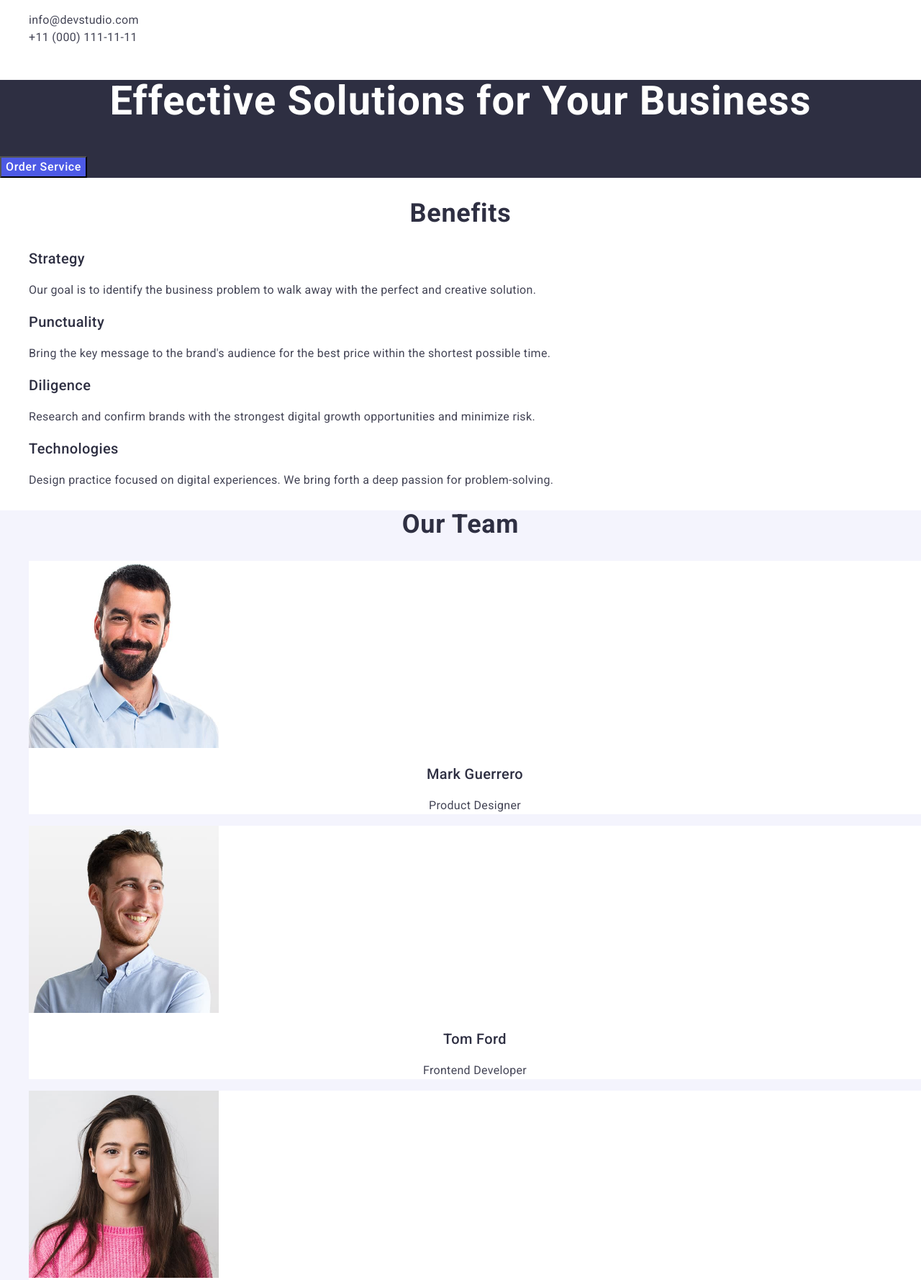
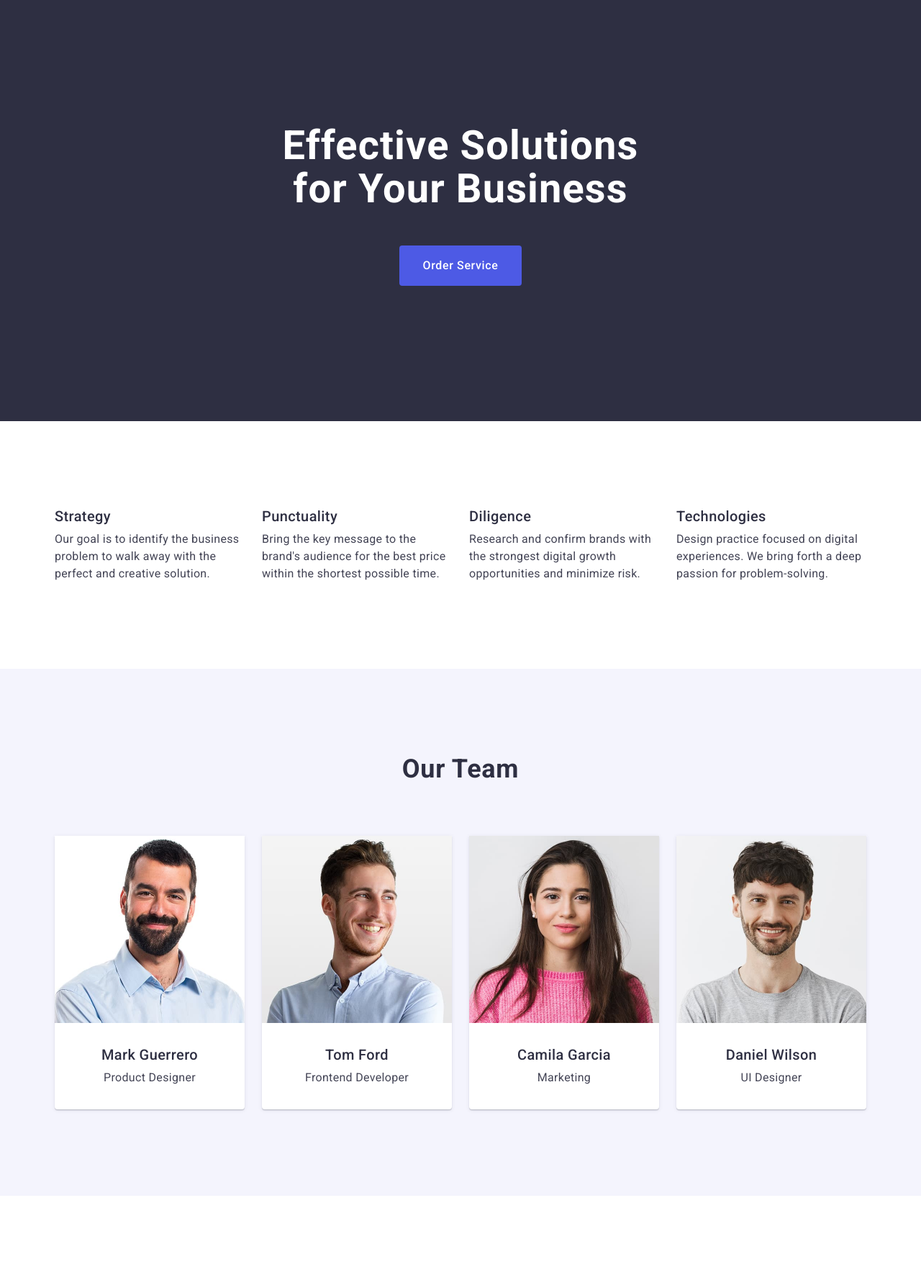
Before and after one commit to Vladyslav-Zaporozhets/goit-markup-hw-03, a plain HTML site: page index.html in a window 1280 px wide. Shown: the part 109-1887 px from the top of the page at 72% size. Drawn offline with nearby package versions, Linux system fonts and the light colour scheme.

Commit message:
add styles

```diff
--- a/css/styles.css
+++ b/css/styles.css
@@ -5,9 +5,22 @@ body {
   font-size: 16px;
 }
 
+/* Resets */
+h1,
+h2,
+h3,
+h4,
+h5,
+h6,
+p {
+  margin: 0;
+}
+
 ul,
 ol {
   list-style-type: none;
+  padding: 0;
+  margin: 0;
 }
 
 a {
@@ -18,6 +31,12 @@ address {
   font-style: normal;
 }
 
+img {
+  display: block;
+  max-width: 100%;
+  height: auto;
+}
+
 /* Utility Styles */
 .section-title {
   font-size: 36px;
@@ -26,6 +45,7 @@ address {
   text-align: center;
   text-transform: capitalize;
   color: #2e2f42;
+  margin-bottom: 72px;
 }
 
 .section-subtitle {
@@ -34,6 +54,7 @@ address {
   line-height: 1.2;
   letter-spacing: 0.02em;
   color: #2e2f42;
+  margin-bottom: 8px;
 }
 
 .section-text {
@@ -43,7 +64,31 @@ address {
   color: #434455;
 }
 
+.container {
+  max-width: 1158px;
+  padding: 0 15px;
+  margin: 0 auto;
+}
+
+.section {
+  padding-top: 120px;
+  padding-bottom: 120px;
+}
+
+.item-text-place {
+  padding: 32px 16px;
+}
+
 /* Header */
+.header {
+  border-bottom: 1px solid #e7e9fc;
+}
+
+.header-container {
+  display: flex;
+  align-items: center;
+}
+
 .logo {
   font-family: "Raleway", sans-serif;
   font-weight: 700;
@@ -52,6 +97,11 @@ address {
   letter-spacing: 0.03em;
   text-transform: uppercase;
   color: #4d5ae5;
+}
+
+.header-logo {
+  padding: 24px 0;
+  margin-right: 76px;
 }
 
 .header-logo .logo-element {
@@ -87,6 +137,8 @@ address {
 /* Hero Section */
 .hero {
   background: #2e2f42;
+  padding-top: 188px;
+  padding-bottom: 188px;
 }
 
 .hero-title {
@@ -94,6 +146,9 @@ address {
   line-height: 1.07;
   letter-spacing: 0.02em;
   text-align: center;
+  max-width: 496px;
+  margin: 0 auto;
+  margin-bottom: 48px;
   color: #fff;
 }
 
@@ -105,6 +160,11 @@ address {
   cursor: pointer;
   color: #fff;
   background-color: #4d5ae5;
+  display: block;
+  margin: 0 auto;
+  padding: 16px 32px;
+  border-radius: 4px;
+  border: none;
 }
 
 .hero-button:hover,
@@ -112,13 +172,49 @@ address {
   background-color: #404bbf;
 }
 
+/* Benefits */
+
+.benefits-title {
+  position: absolute;
+  width: 1px;
+  height: 1px;
+  margin: -1px;
+  border: 0;
+  padding: 0;
+  white-space: nowrap;
+  clip-path: inset(100%);
+  clip: rect(0 0 0 0);
+  overflow: hidden;
+}
+
+.benefits-list {
+  display: flex;
+  align-items: center;
+  gap: 24px;
+}
+
+.benefits-item {
+  width: calc((100% - 72px) / 4);
+}
+
 /* Team */
 .team {
   background-color: #f4f4fd;
 }
 
+.team-list {
+  display: flex;
+  align-items: center;
+  gap: 24px;
+}
+
 .team-item {
   background-color: #fff;
+  box-shadow: 0 2px 1px 0 rgba(46, 47, 66, 0.08),
+    0 1px 1px 0 rgba(46, 47, 66, 0.16), 0 1px 6px 0 rgba(46, 47, 66, 0.08);
+
+  width: calc((100% - 72px) / 4);
+  border-radius: 0 0 4px 4px;
 }
 
 .team-item-subtitle {
@@ -129,11 +225,37 @@ address {
   text-align: center;
 }
 
+/* Portfolio */
+.portfolio-list {
+  display: flex;
+  flex-wrap: wrap;
+  row-gap: 48px;
+  column-gap: 24px;
+}
+
+.portfolio-item {
+  width: calc((100% - 48px) / 3);
+}
+
+.item-box-portfolio {
+  border-bottom: 1px solid #e7e9fc;
+  border-left: 1px solid #e7e9fc;
+  border-right: 1px solid #e7e9fc;
+}
+
 /* Footer */
 .footer {
   background-color: #2e2f42;
+  padding-top: 100px;
+  padding-bottom: 100px;
 }
 
 .footer-text {
   color: #f4f4fd;
+  max-width: 264px;
 }
+
+.footer-logo {
+  display: inline-block;
+  margin-bottom: 16px;
+}
--- a/index.html
+++ b/index.html
@@ -22,6 +22,7 @@
 
   <body>
     <header class="header">
+      <div class="container header-container">
         <nav class="header-nav">
           <a class="logo header-logo" href="./index.html"
             >Web<span class="logo-element">Studio</span></a
@@ -38,7 +39,6 @@
             </li>
           </ul>
         </nav>
-
         <address class="contacts">
           <ul class="contacts-list">
             <li class="contacts-item">
@@ -53,25 +53,31 @@
             </li>
           </ul>
         </address>
+      </div>
     </header>
     <main>
-      <section class="hero">
+      <section class="section hero">
+        <div class="container container-hero">
           <h1 class="hero-title">Effective Solutions for Your Business</h1>
           <button class="hero-button" type="button">Order Service</button>
+        </div>
       </section>
 
-      <section class="benefits">
+      <section class="section benefits">
+        <div class="container benefits-container">
           <h2 class="section-title benefits-title">Benefits</h2>
           <ul class="benefits-list">
             <li class="benefits-item">
               <h3 class="section-subtitle benefits-item-subtitle">Strategy</h3>
               <p class="section-text benefits-item-text">
-              Our goal is to identify the business problem to walk away with the
-              perfect and creative solution.
+                Our goal is to identify the business problem to walk away with
+                the perfect and creative solution.
               </p>
             </li>
             <li class="benefits-item">
-            <h3 class="section-subtitle benefits-item-subtitle">Punctuality</h3>
+              <h3 class="section-subtitle benefits-item-subtitle">
+                Punctuality
+              </h3>
               <p class="section-text benefits-item-text">
                 Bring the key message to the brand's audience for the best price
                 within the shortest possible time.
@@ -94,9 +100,11 @@
               </p>
             </li>
           </ul>
+        </div>
       </section>
 
-      <section class="team">
+      <section class="section team">
+        <div class="container">
           <h2 class="section-title team-title">Our Team</h2>
           <ul class="team-list">
             <li class="team-item">
@@ -107,8 +115,12 @@
                 width="264"
                 height="260"
               />
-            <h3 class="section-subtitle team-item-subtitle">Mark Guerrero</h3>
+              <div class="item-text-place">
+                <h3 class="section-subtitle team-item-subtitle">
+                  Mark Guerrero
+                </h3>
                 <p class="section-text team-item-text">Product Designer</p>
+              </div>
             </li>
             <li class="team-item">
               <img
@@ -118,8 +130,10 @@
                 width="264"
                 height="260"
               />
+              <div class="item-text-place">
                 <h3 class="section-subtitle team-item-subtitle">Tom Ford</h3>
                 <p class="section-text team-item-text">Frontend Developer</p>
+              </div>
             </li>
             <li class="team-item">
               <img
@@ -129,8 +143,12 @@
                 width="264"
                 height="260"
               />
-            <h3 class="section-subtitle team-item-subtitle">Camila Garcia</h3>
+              <div class="item-text-place">
+                <h3 class="section-subtitle team-item-subtitle">
+                  Camila Garcia
+                </h3>
                 <p class="section-text team-item-text">Marketing</p>
+              </div>
             </li>
             <li class="team-item">
               <img
@@ -140,13 +158,19 @@
                 width="264"
                 height="260"
               />
-            <h3 class="section-subtitle team-item-subtitle">Daniel Wilson</h3>
+              <div class="item-text-place">
+                <h3 class="section-subtitle team-item-subtitle">
+                  Daniel Wilson
+                </h3>
                 <p class="section-text team-item-text">UI Designer</p>
+              </div>
             </li>
           </ul>
+        </div>
       </section>
 
-      <section class="portfolio">
+      <section class="section portfolio">
+        <div class="container">
           <h2 class="section-title portfolio-title">Our Portfolio</h2>
           <ul class="portfolio-list">
             <li class="portfolio-item">
@@ -157,10 +181,12 @@
                 width="360"
                 height="300"
               />
+              <div class="item-text-place item-box-portfolio">
                 <h3 class="section-subtitle portfolio-item-subtitle">
                   Banking App
                 </h3>
                 <p class="section-text portfolio-item-text">App</p>
+              </div>
             </li>
             <li class="portfolio-item">
               <img
@@ -170,10 +196,12 @@
                 width="360"
                 height="300"
               />
+              <div class="item-text-place item-box-portfolio">
                 <h3 class="section-subtitle portfolio-item-subtitle">
                   Cashless Payment
                 </h3>
                 <p class="section-text portfolio-item-text">Marketing</p>
+              </div>
             </li>
             <li class="portfolio-item">
               <img
@@ -183,10 +211,12 @@
                 width="360"
                 height="300"
               />
+              <div class="item-text-place item-box-portfolio">
                 <h3 class="section-subtitle portfolio-item-subtitle">
                   Meditation App
                 </h3>
                 <p class="section-text portfolio-item-text">App</p>
+              </div>
             </li>
             <li class="portfolio-item">
               <img
@@ -196,10 +226,12 @@
                 width="360"
                 height="300"
               />
+              <div class="item-text-place item-box-portfolio">
                 <h3 class="section-subtitle portfolio-item-subtitle">
                   Taxi Service
                 </h3>
                 <p class="section-text portfolio-item-text">Marketing</p>
+              </div>
             </li>
             <li class="portfolio-item">
               <img
@@ -209,10 +241,12 @@
                 width="360"
                 height="300"
               />
+              <div class="item-text-place item-box-portfolio">
                 <h3 class="section-subtitle portfolio-item-subtitle">
                   Screen Illustrations
                 </h3>
                 <p class="section-text portfolio-item-text">Design</p>
+              </div>
             </li>
             <li class="portfolio-item">
               <img
@@ -222,22 +256,27 @@
                 width="360"
                 height="300"
               />
+              <div class="item-text-place item-box-portfolio">
                 <h3 class="section-subtitle portfolio-item-subtitle">
                   Online Courses
                 </h3>
                 <p class="section-text portfolio-item-text">Marketing</p>
+              </div>
             </li>
           </ul>
+        </div>
       </section>
     </main>
     <footer class="footer">
+      <div class="container">
         <a class="logo footer-logo" href="./index.html"
           >Web<span class="logo-element">Studio</span></a
         >
         <p class="section-text footer-text">
-        Increase the flow of customers and sales for your business with digital
-        marketing & growth solutions.
+          Increase the flow of customers and sales for your business with
+          digital marketing & growth solutions.
         </p>
+      </div>
     </footer>
   </body>
 </html>
```
Lines whose indentation alone changed are shown as unchanged.
